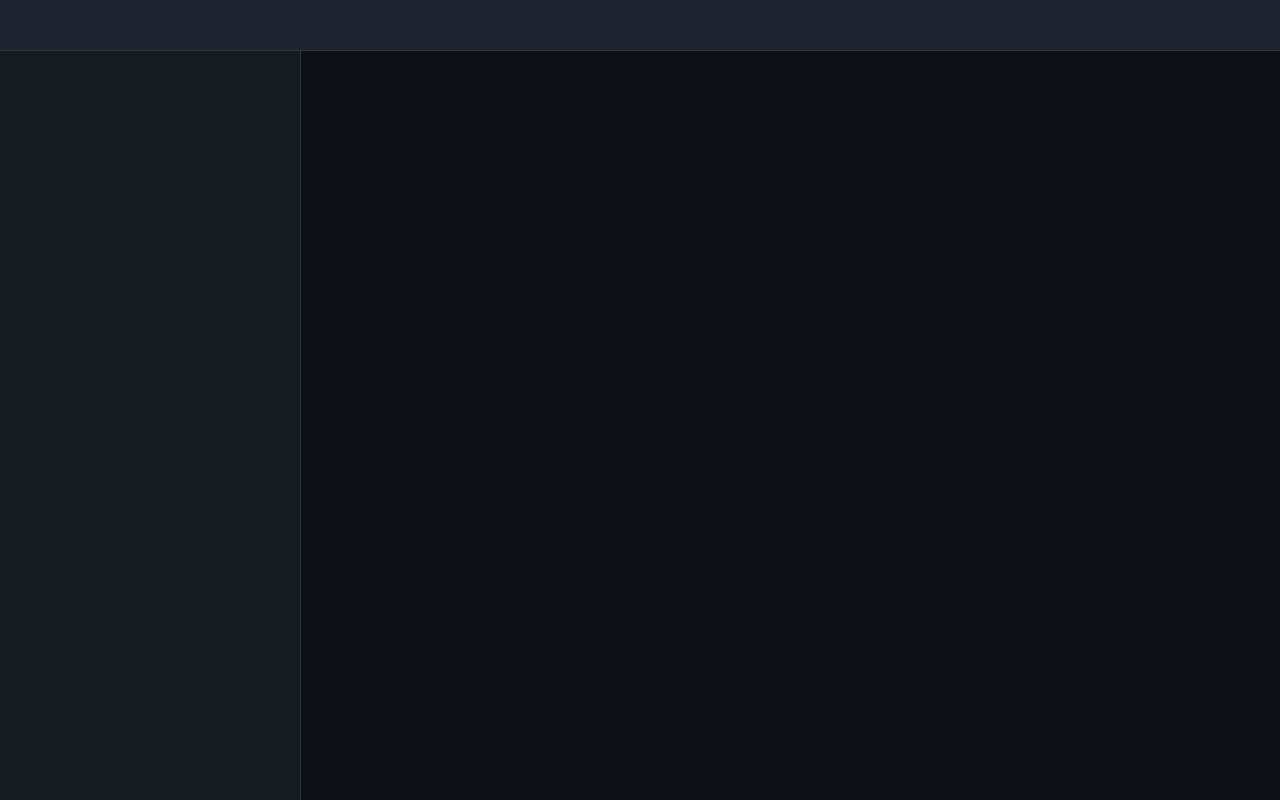
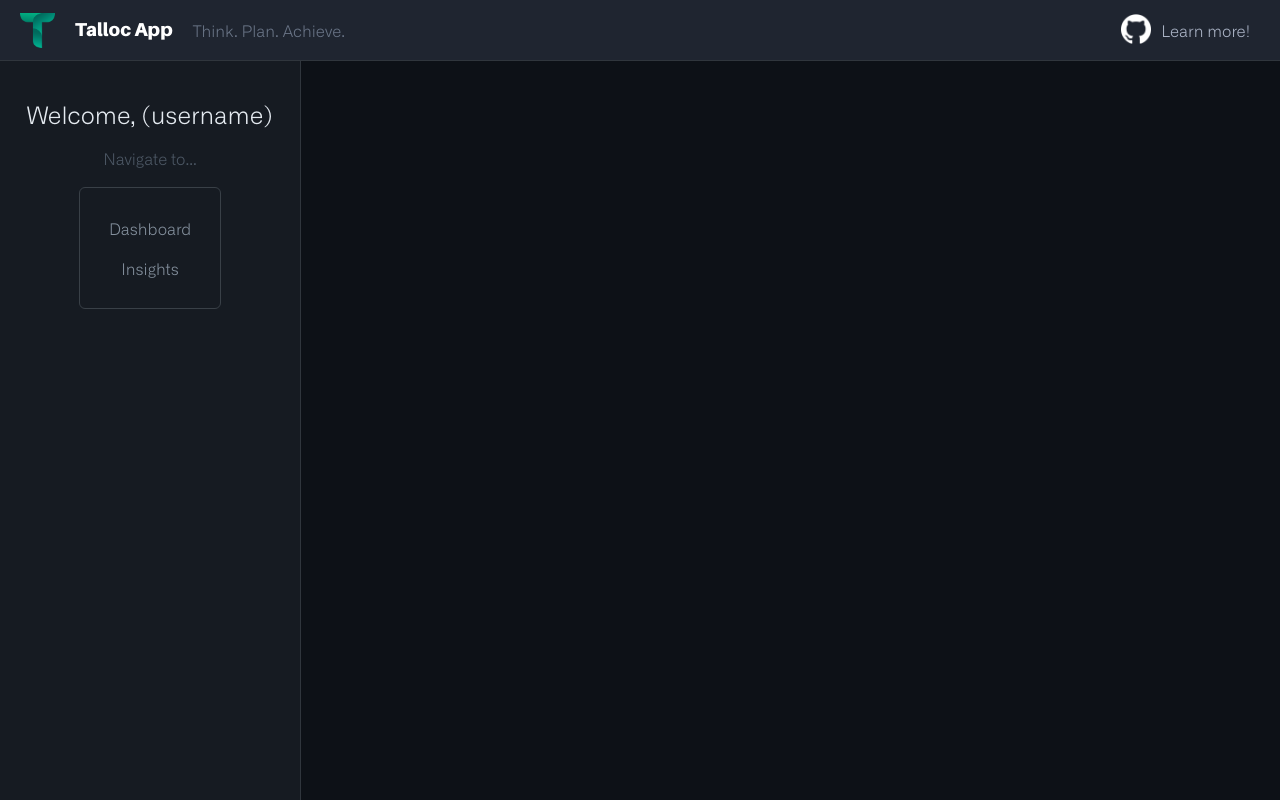
Before and after one commit to lazlomeli/Talloc-App, a React (Vite) app in the folder frontend/: page /dashboard in a window 1280 px wide. Built offline with nearby package versions, Linux system fonts and the light colour scheme; no server answers.

Commit message:
Bugfixed dashboard and extra css

```diff
--- a/frontend/src/Task.jsx
+++ b/frontend/src/Task.jsx
@@ -4,12 +4,13 @@ import { useEffect } from 'react'
 import CreateTask from './CreateTask'
 import Moment from 'moment'
 import * as API from './services/taskService'
+import { Navigate, useNavigate } from 'react-router-dom';
 
 
 export const Task = () => {
   const [openModal, setOpenModal] = useState(false)
-  const [taskID, setTaskID] = useState('')
   const [tasks, setTasks] = useState([])
+  const navigate = useNavigate()
 
   useEffect(() => {
     API.getAllTasks().then((resp) => {
@@ -20,6 +21,7 @@ export const Task = () => {
 
   function completeTask(task) {
     const newTask = {
+      id: task.id,
       title: task.title,
       programming_language: task.programming_language,
       start_date: task.start_date,
@@ -28,8 +30,10 @@ export const Task = () => {
     }
 
     axios.put(`http://localhost:8002/tasks/${task.id}`, newTask)
-    .then((resp) => {
-      console.log(resp.data)
+    .then(() => {
+        let updatedTasks = tasks.filter(t => t.id === newTask.id ? false : true)
+        updatedTasks.push(newTask)
+        setTasks(updatedTasks)
     })
   }
 
@@ -40,10 +44,39 @@ export const Task = () => {
     })
   }
 
+  function goToInsights() {
+    navigate('/insights')
+  }
+
+  function goToDashbord() {
+    navigate('/dashboard')
+  }
+
+  function learnMore() {
+    window.location.replace('https://github.com/lazlomeli')
+  }
+
   return (
     <div className="dashboardPage">
-      <div className="dashboardTop"></div>
-      <div className="dashboardSide"></div>
+      <div className="dashboardTop">
+        <section className="dashboardTopLeftSection">
+          <img className="dashboardTopLogo" src={"../static/talloc.png"}/>
+          <h1 className="dashboardTopTitle">Talloc App</h1>
+          <p className="dashboardTopDesc">Think. Plan. Achieve.</p>
+        </section>
+        <section className="dashboardTopRightSect">
+          <img className="githubLogo" src={"../static/github.png"}/>
+          <p className="learnMore" onClick={() => learnMore()}>Learn more!</p>
+        </section>
+      </div>
+      <div className="dashboardSide">
+        <h1 className="dashboardSideTitle">Welcome, (username)</h1>
+        <p className="dashboardSideDesc">Navigate to...</p>
+        <section className="dashboardSideBox">
+          <p className="dashboardSideBoxOption" onClick={() => goToDashbord()}>Dashboard</p>
+          <p className="dashboardSideBoxOption" onClick={() => goToInsights()}>Insights</p>
+        </section>
+      </div>
       <div className="dashboardTasks">
         {tasks.map(task => (
           <div key={task.id} className="task">
@@ -54,7 +87,7 @@ export const Task = () => {
               <p className="taskLang">{task.programming_language}</p>
             </div>
             <p className="taskDate">Started at: {task.start_date}</p>
-            {task.status != "Completed" ? (
+            {task.status != "COMPLETED" ? (
               <section className="taskButtonsSection">
                 <p className="taskStatus-onGoing">{task.status}</p>
                   <button className="taskComplete" onClick={() => completeTask(task)}>Complete</button>
--- a/frontend/styles/App.css
+++ b/frontend/styles/App.css
@@ -540,21 +540,108 @@ body {
     align-content: flex-start;
 }
 .dashboardTop {
+    display: flex;
+    align-items: center;
+    justify-content: space-between;
     background-color: #1f2530;
     outline: solid;
     outline-width: 1px;
     outline-color: #30363d;
-    height: 50px;
+    height: 60px;
     flex-basis: 100%;
     z-index: 1;
 }
+.dashboardTopLeftSection {
+    display: flex;
+}
+.dashboardTopRightSect {
+    display: flex;
+}
+.learnMore {
+    font-family: "Alliance No.1";
+    font-weight: lighter;
+    color: #aab3c5;
+    margin-right: 30px;
+}
+.githubLogo {
+    width: 30px;
+    height: 30px;
+    margin: 10px;
+}
+.learnMore:hover {
+    cursor: pointer;
+    color: #697486;
+}
+.dashboardTopLogo {
+    width: 35px;
+    height: 35px;
+    margin-left: 20px;
+}
+.dashboardTopTitle {
+    font-family: "Aileron";
+    font-weight: lighter;
+    color: #fff;
+    margin: 0px;
+    margin-top: 5px;
+    margin-left: 20px;
+}
+.dashboardTopDesc {
+    font-family: "Alliance No.1";
+    font-weight: lighter;
+    color: #697486;
+    margin: 0px;
+    margin-left: 20px;
+    margin-top: 7px;
+}
 .dashboardSide {
+    display: flex;
+    flex-direction: column;
+    align-items: center;
     background-color: #161b22;
     outline: solid;
     outline-width: 1px;
     outline-color: #30363d;
     width: 300px;
     height: 100%;
+}
+.dashboardSideTitle {
+    font-family: "Alliance No.1";
+    font-weight: lighter;
+    color: #e4eaf0;
+    margin: 0px;
+    margin-top: 39px;
+}
+.dashboardSideDesc {
+    font-family: "Alliance No.1";
+    font-weight: lighter;
+    color: #4c5764;
+    margin: 0px;
+    margin-top: 20px;
+}
+.dashboardSideBox {
+    display: flex;
+    justify-content: center;
+    align-items: center;
+    flex-direction: column;
+    outline: solid;
+    outline-width: 1px;
+    outline-color: #394047;
+    border-radius: 5px;
+    height: 120px;
+    width: 140px;
+    margin-top: 20px;
+}
+.dashboardSideBoxOption {
+    font-family: "Alliance No.1";
+    font-weight: lighter;
+    color: #838f9c;
+    margin: 0px;
+    margin: 5px;
+    padding: 5px;
+}
+.dashboardSideBoxOption:hover {
+    cursor: pointer;
+    color:#505b68;
 }
 
 /* Insights */
```
Also changed, not shown: frontend/static/github.png (added).
